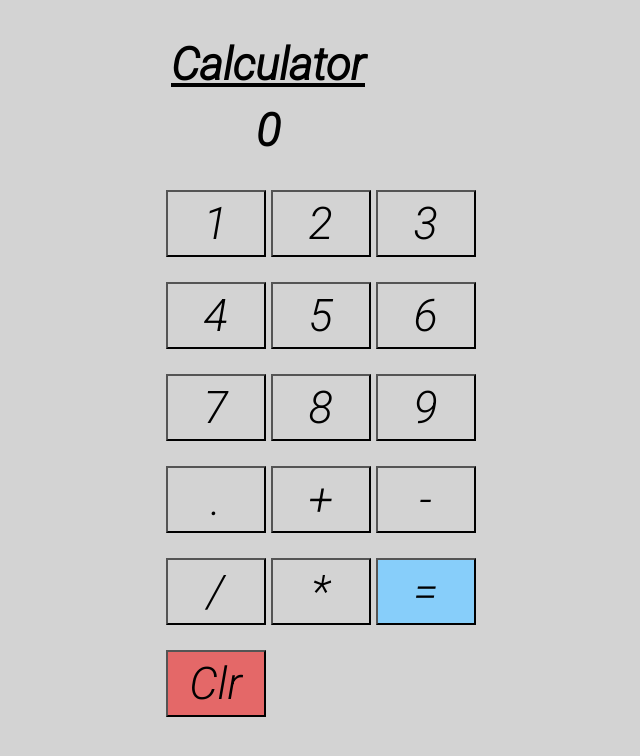
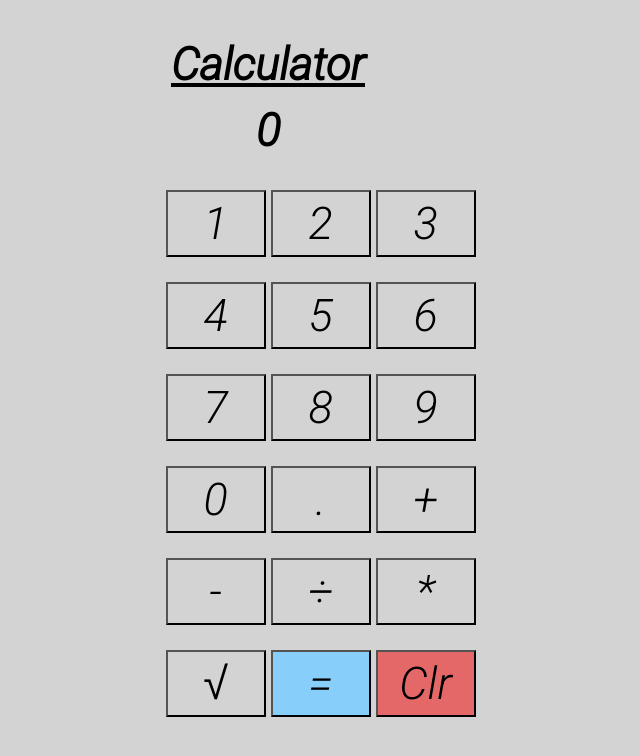
Before and after one commit to jared-ruiz/React-Calculator, a React (Create React App) app: page /calculator in a window 1280 px wide. Shown: the top 756 px of the page, without its empty margins (372-1012 px from the left). Built offline with nearby package versions, Linux system fonts and the light colour scheme.

Commit message:
Added sqrt operator and necessary function. Added zero digit.

```diff
--- a/src/components/Calculator/index.js
+++ b/src/components/Calculator/index.js
@@ -23,7 +23,7 @@ const Calculator = () => {
 
         //This took a while to brainstorm but if current state SOLELY equals the initial '0', set state to newest digit
         //afterwards, all following digits will be added to previous state. This removes the trailing '0' issue I had
-        if (stateChange === '0') {
+        if (stateChange === '0' && e.target.value !== '0') {
             setStateChange(e.target.value);
         }
         else {
@@ -32,7 +32,7 @@ const Calculator = () => {
     }
 
     const handleOperators = (e) => {
-        if (e.target.value === '+' || '-' || '*' || '/') {
+        if (e.target.value === '+' || '-' || '*' || '/' || 'sqr') {
 
             //assign operator state
             setOperatorChange(e.target.value);
@@ -48,8 +48,11 @@ const Calculator = () => {
     const getResult = () => {
 
         //assign state values as variables for later math, parseFloat to handle decimal numbers as well
-        var num1 = parseFloat(firstNumber)
+        var num1 = parseFloat(firstNumber);
         var num2 = parseFloat(stateChange);
+
+        // console.log(num1);
+        // console.log(operatorChange);
 
         //check if the user used digits, else return error
         if (!firstNumber || !stateChange) {
@@ -80,6 +83,14 @@ const Calculator = () => {
             //set state to result
             setStateChange(result);
         }
+        //calculate square root operator
+        else if (operatorChange === 'sqr') {
+            //use Math.sqrt() to take first number and sqrt it
+            var result = Math.sqrt(num1)
+
+            //set state to result
+            setStateChange(result);
+        }
         //calculate multiplication operator
         else {
             var result = (num1 * num2);
@@ -104,11 +115,13 @@ const Calculator = () => {
                 <button onClick={handleButtonClicks} className='button-styling' value='7'>7</button>
                 <button onClick={handleButtonClicks} className='button-styling' value='8'>8</button>
                 <button onClick={handleButtonClicks} className='button-styling' value='9'>9</button>
+                <button onClick={handleButtonClicks} className='button-styling' value='0'>0</button>
                 <button onClick={handleButtonClicks} className='button-styling' value='.'>.</button>
                 <button onClick={handleOperators} className='button-styling' value='+'>+</button>
                 <button onClick={handleOperators} className='button-styling' value='-'>-</button>
-                <button onClick={handleOperators} className='button-styling' value='/'>/</button>
+                <button onClick={handleOperators} className='button-styling' value='/'>&#247;</button>
                 <button onClick={handleOperators} className='button-styling' value='*'>*</button>
+                <button onClick={handleOperators} className='button-styling' value='sqr'>&#8730;</button>
                 <button onClick={getResult} className='button-styling' value='=' id="equal-button">=</button>
                 <button onClick={handleClear} className='button-styling' id="clear-button">Clr</button>
             </div>
```
